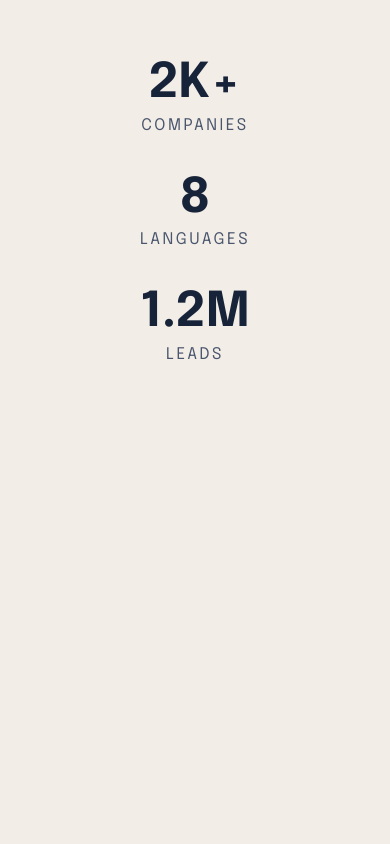
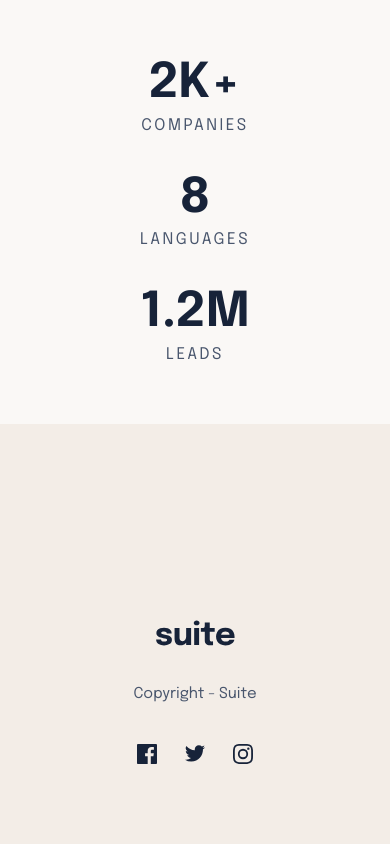
Before and after one commit to Bobstyle23/suite-landing-page, a website: page index.html in a window 390 px wide. Shown: the part 731-1575 px from the top of the page. Before the commit the page ends 1155 px from the top, so only its background shows below. Drawn offline with Linux system fonts and the light colour scheme.

Commit message:
Add footer section mobile version

```diff
--- a/index.html
+++ b/index.html
@@ -68,5 +68,29 @@
         </section>
       </aside>
     </main>
+    <footer class="footer">
+      <img src="./assets/logo.svg" alt="Suite Logo" class="footer__logo" />
+      <p class="footer__copyright">Copyright - Suite</p>
+      <section class="footer__icons">
+        <span class="footer__icon footer__icon--facebook"></span>
+        <span class="footer__icon footer__icon--twitter"></span>
+        <span class="footer__icon footer__icon--instagram"></span>
+        <!-- <img -->
+        <!--   src="./assets/icon-facebook.svg" -->
+        <!--   alt="Facebook icon" -->
+        <!--   class="footer__icon" -->
+        <!-- /> -->
+        <!-- <img -->
+        <!--   src="./assets/icon-twitter.svg" -->
+        <!--   alt="Twitter/X icon" -->
+        <!--   class="footer__icon" -->
+        <!-- /> -->
+        <!-- <img -->
+        <!--   src="./assets/icon-instagram.svg" -->
+        <!--   alt="Instagram icon" -->
+        <!--   class="footer__icon" -->
+        <!-- /> -->
+      </section>
+    </footer>
   </body>
 </html>
--- a/sass/base/_reset.scss
+++ b/sass/base/_reset.scss
@@ -15,7 +15,7 @@ body {
   line-height: 1;
   font-weight: 400;
   font-family: "Epilogue", sans-serif;
-  background-color: $color-cream;
+  background-color: $color-cream-white;
 }
 
 a {
--- /dev/null
+++ b/sass/layouts/_footer.scss
@@ -0,0 +1,43 @@
+.footer {
+  @extend %grid;
+  align-content: end;
+  gap: 3.3rem;
+  min-height: 42rem;
+  background-color: $color-cream;
+  padding-bottom: 8rem;
+
+  &__copyright {
+    @extend %text-footer;
+    color: $color-grey;
+  }
+
+  &__icons {
+    @extend %flexbox;
+    gap: 2.8rem;
+  }
+
+  &__icon {
+    display: inline-block;
+    width: 2rem;
+    height: 2rem;
+    background: $color-dark-blue;
+    mask-size: cover;
+
+    &--facebook {
+      mask: url("../../assets/icon-facebook.svg") no-repeat center;
+    }
+
+    &--twitter {
+      mask: url("../../assets/icon-twitter.svg") no-repeat center;
+    }
+
+    &--instagram {
+      mask: url("../../assets/icon-instagram.svg") no-repeat center;
+    }
+
+    &:hover {
+      cursor: pointer;
+      background: $color-grey;
+    }
+  }
+}
--- a/sass/main.scss
+++ b/sass/main.scss
@@ -10,3 +10,4 @@
 
 @import "layouts/header";
 @import "layouts/main";
+@import "layouts/footer";
```
Also changed, not shown: sass/main.css, 1 other file.
